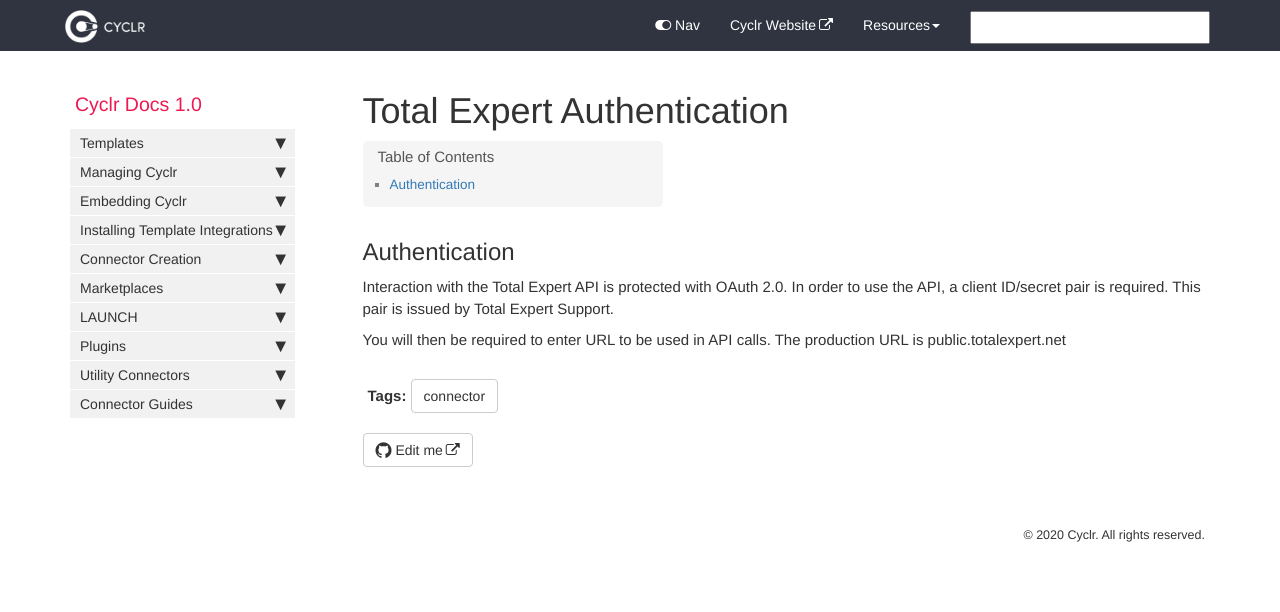
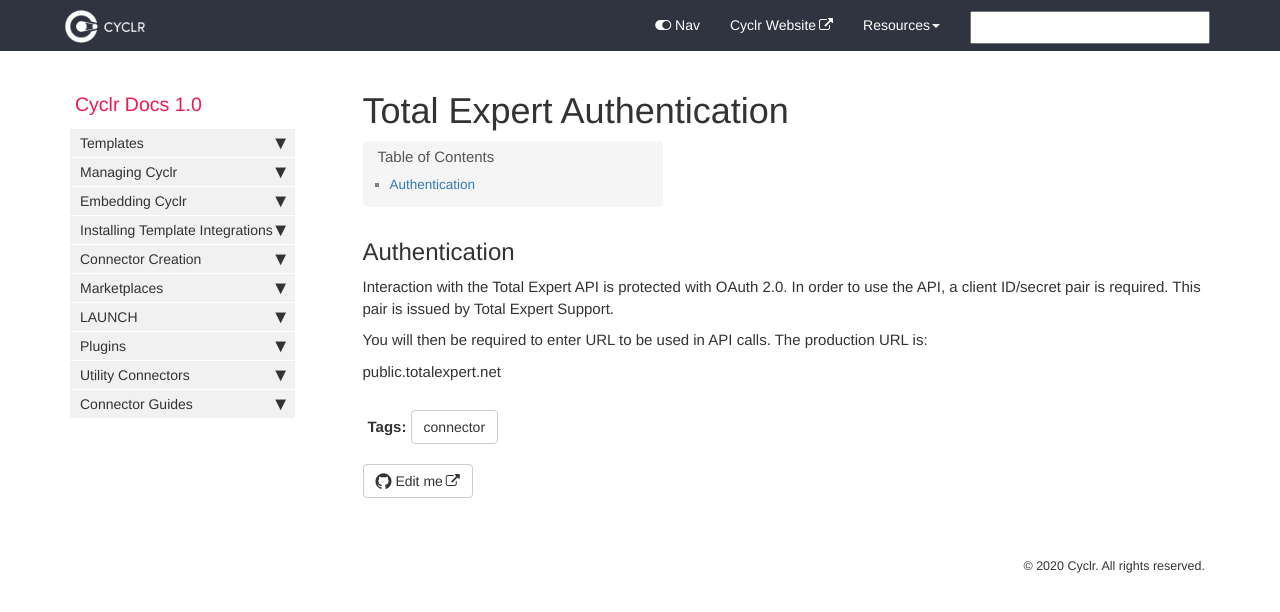
Before and after one commit to sneakysneak/docs, a Jekyll site: the page built from pages/connector-authentication/total-expert.md, in a window 1280 px wide. Shown: the top 612 px of the page. Built offline with Jekyll 4.4.1, drawn with Linux system fonts in a browser that asks for light colours; nearby versions of some CDN libraries; comment, search, counter and statistics services are not loaded.

```diff
--- a/pages/connector-authentication/total-expert.md
+++ b/pages/connector-authentication/total-expert.md
@@ -11,4 +11,6 @@ tags: [connector]
 Interaction with the Total Expert API is protected with OAuth 2.0. In order to use the API, a client ID/secret pair is required.
 This pair is issued by Total Expert Support.
 
-You will then be required to enter URL to be used in API calls.  The production URL is public.totalexpert.net
+You will then be required to enter URL to be used in API calls.  The production URL is:
+
+public.totalexpert.net
```
